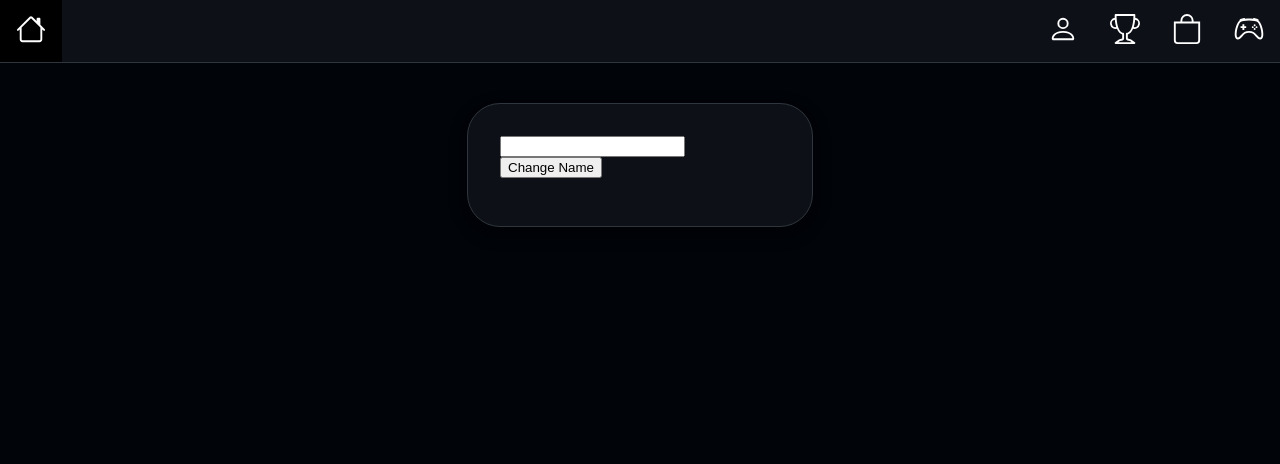
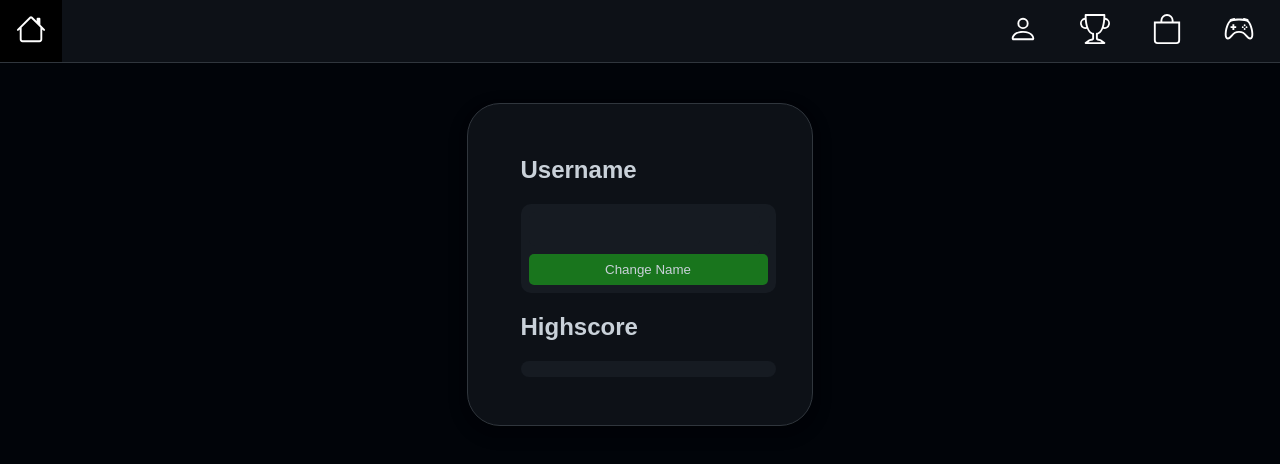
Before and after one commit to Cirrous/tetris-frontend, a Vue app: page /profile in a window 1280 px wide. Shown: the top 464 px of the page. Built offline with nearby package versions, Linux system fonts and the light colour scheme; no server answers.

Commit message:
Added style to components

```diff
--- a/src/components/Game.vue
+++ b/src/components/Game.vue
@@ -701,7 +701,7 @@ export default {
   position: fixed;
   bottom: 20px;
   right: 20px;
-  background-color: #4caf50;
+  background-color: #19751d;
   color: white;
   padding: 10px 20px;
   font-size: 16px;
--- a/src/components/Login_register.vue
+++ b/src/components/Login_register.vue
@@ -1,16 +1,9 @@
 <template>
-  <div>
-    <div class="tabs is-centered">
-      <ul>
-        <li :class="{ 'is-active': !register }"><a @click.prevent="register = false">Login</a></li>
-        <li :class="{ 'is-active': register }"><a @click.prevent="register = true">Register</a></li>
-      </ul>
-      <button class="button is-danger" @click.prevent="onLogout">Logout</button>
-    </div>
-
+  <div class = "form">
     <form @submit.prevent="onSubmit">
-      <div class="card auth-form">
+      <div class="card auth-form, logout-button-container">
         <div class="card-content">
+          <button class="button is-danger, logout-button" @click.prevent="onLogout">Logout</button>
           <div class="title has-text-centered">{{ formTitle }}</div>
           <div class="content">
             <div class="field">
@@ -36,6 +29,13 @@
                 <button class="button is-danger">{{ formTitle }}</button>
               </p>
             </div>
+          </div>
+          <div class="tabs">
+            <ul>
+              <li :class="{ 'is-active': !register }"><a @click.prevent="register = false">Login </a></li>
+              <li > <a>|</a></li>
+              <li :class="{ 'is-active': register }"><a @click.prevent="register = true">Register</a></li>
+            </ul>
           </div>
         </div>
       </div>
@@ -78,15 +78,67 @@ const onLogout = () => {
 };
 </script>
 
-<style scoped>
-.auth-form {
-  max-width: 400px;
-  margin: 0 auto;
+
+<style>
+
+li {
+  display: inline;
+  margin-right: 10px;
+}
+li:hover {
+  text-decoration: underline;
+  cursor: pointer;
 }
 
-card auth-form {
+.tabs {
+  margin-top: 20px;
+}
+
+.card {
+  background-color: #0d1117;
+  color: #c9d1d9;
+}
+
+
+
+.button {
+  background-color: #19751d;
+  color: #c9d1d9;
+}
+
+.button:hover {
+  background-color: #45a049;
+}
+
+.logout-button-container {
+  position: relative;
+}
+
+.logout-button {
+  position: absolute;
+  top: 10px;
+  left: 10px;
+}
+
+.title {
+  font-size: 2em; /* Adjust this value to your preference */
+  padding-bottom: 30px;
+}
+
+.input {
+  font-size: 1rem;
   display: flex;
-  flex-direction: column;
-  align-items: center;
+  background-color: #161b22;
+  border: none;
+  color: white;
+  padding: 0.5rem;
+  border-radius: 6px;
+  width: 90%;
+  margin-bottom: 0.5rem;
 }
+
+div.card button.button {
+  border-radius: 5px;
+}
+
 </style>
--- a/src/components/Profile.vue
+++ b/src/components/Profile.vue
@@ -25,7 +25,7 @@
        .then(response => {
          console.log(response)
        })
-       .catch((error) => console.log(error, 'Fehler beim Ändern des Namens'))
+       .catch((error) => console.log(error, 'Fehler beim ändern des Namens'))
    }
  },
 
@@ -43,11 +43,13 @@
       <div class="top-container">
 
         <div class="ml-3">
-          <form @submit.prevent="changeUserName">
-            <input v-model="newname" type="text" :placeholder="user.name" />
-            <button type="submit">Change Name</button>
+          <h2>Username</h2>
+          <form @submit.prevent="changeUserName" class='form'>
+            <input v-model="newname" type="text" :placeholder="user.name"  class='input' />
+            <button type="submit" class='button'>Change Name</button>
           </form>
-          <p class="mail">{{user.highscore}}</p>
+          <h2>Highscore</h2>
+          <p  class = "form">{{user.highscore}}</p>
         </div>
       </div>
 
@@ -67,89 +69,38 @@
   box-shadow: 0 4px 8px 0 rgba(0, 0, 0, 0.2), 0 6px 20px 0 rgba(0, 0, 0, 0.19);
   padding: 2rem !important;
 }
-.top-container{
-  display: flex;
-  align-items: center;
+
+.form{
+  width: 100%;
+  padding: 0.5rem;
+  border-radius: 10px;
+  border: none;
+  background-color: #161b22;
+  color: white;
 }
 
-.middle-container{
-  background-color: #eee;
-  border-radius: 12px;
-
-}
-.middle-container:hover {
-  border: 1px solid #5957f9;
-}
-.dollar-div{
-  background-color: #5957f9;
-  padding: 12px;
+.button {
+  background-color: #19751d;;
+  border: none;
+  color: #c9d1d9;
+  padding: 0.5rem 1rem;
   border-radius: 10px;
-}
-.round-div{
-  border-radius: 50%;
-  width: 35px;
-  height: 35px;
-
-  display: flex;
-  justify-content: center;
-  align-items: center;
-  text-align: center;
-}
-.dollar{
-  font-size: 16px !important;
-  color: #5957f9 !important;
-  font-weight: bold !important;
+  cursor: pointer;
+  width: 100%;
 }
 
-
-.current-balance{
-  font-size: 15px;
-  color: #272727;
-  font-weight: bold;
+.button:hover {
+  background-color: #45a049;
 }
-.amount{
-  color: #5957f9;
-  font-size: 16px;
-  font-weight: bold;
-}
-.dollar-sign{
-  font-size: 16px;
-  color: #272727;
-  font-weight: bold;
-}
-
-.recent-border{
-  border-left: 2px solid #5957f9;
+.input {
+  font-size: 1rem;
   display: flex;
-  align-items: center;
-
-}
-.recent-border:hover {
-  border-bottom: 1px solid #dee2e6!important;
-}
-
-.recent-orders{
-  font-size: 16px;
-  font-weight: 700;
-  color: #5957f9;
-  margin-left: 2px;
-}
-
-.wishlist{
-  font-size: 16px;
-  font-weight: 700;
-  color: #272727;
-
-}
-.wishlist-border:hover{
-  border-bottom: 1px solid #dee2e6!important;
-}
-.fashion-studio{
-  font-size: 16px;
-  font-weight: 700;
-  color: #272727;
-}
-.fashion-studio-border:hover {
-  border-bottom: 1px solid #dee2e6!important;
+  background-color: #161b22;
+  border: none;
+  color: white;
+  padding: 0.5rem;
+  border-radius: 6px;
+  width: 90%;
+  margin-bottom: 0.5rem;
 }
 </style>
--- a/src/components/TheWelcome.vue
+++ b/src/components/TheWelcome.vue
@@ -11,6 +11,7 @@ import { RouterLink } from 'vue-router'
         <h4>By Christian Raisch</h4>
         <RouterLink to='/game' id='game-button'>Start Game</RouterLink>
       </div>
+      <h5>Login to save your highscore and compete angainst others</h5>
     </div>
   </div>
 </template>
@@ -32,7 +33,7 @@ import { RouterLink } from 'vue-router'
   display: flex;
   justify-content: center;
   align-items: center;
-  background-color: #4caf50;
+  background-color: #19751d;
   color: white;
   padding: 10px 20px;
   font-size: 16px;
@@ -51,4 +52,8 @@ import { RouterLink } from 'vue-router'
   align-items: center; /* vertikal zentrieren */
   height: 80vh
 }
+
+h5 {
+  margin-top: 54px;
+}
 </style>
--- a/src/views/HomeView.vue
+++ b/src/views/HomeView.vue
@@ -8,6 +8,7 @@ import Login_register from '@/components/Login_register.vue'
   <main>
     <div class='c'>
     <TheWelcome />
+      <div id = "space"> </div>
     <Login_register />
     </div>
   </main>
@@ -16,8 +17,12 @@ import Login_register from '@/components/Login_register.vue'
 <style>
 .c {
   display: flex;
-  justify-content: center; /* horizontal zentrieren */
-  align-items: center; /* vertikal zentrieren */
-  height: 80vh
+  justify-content: center;
+  align-items: center;
+  height: 80vh;
+}
+
+#space {
+  margin: 0px 30px 0px 30px;
 }
 </style>
```
